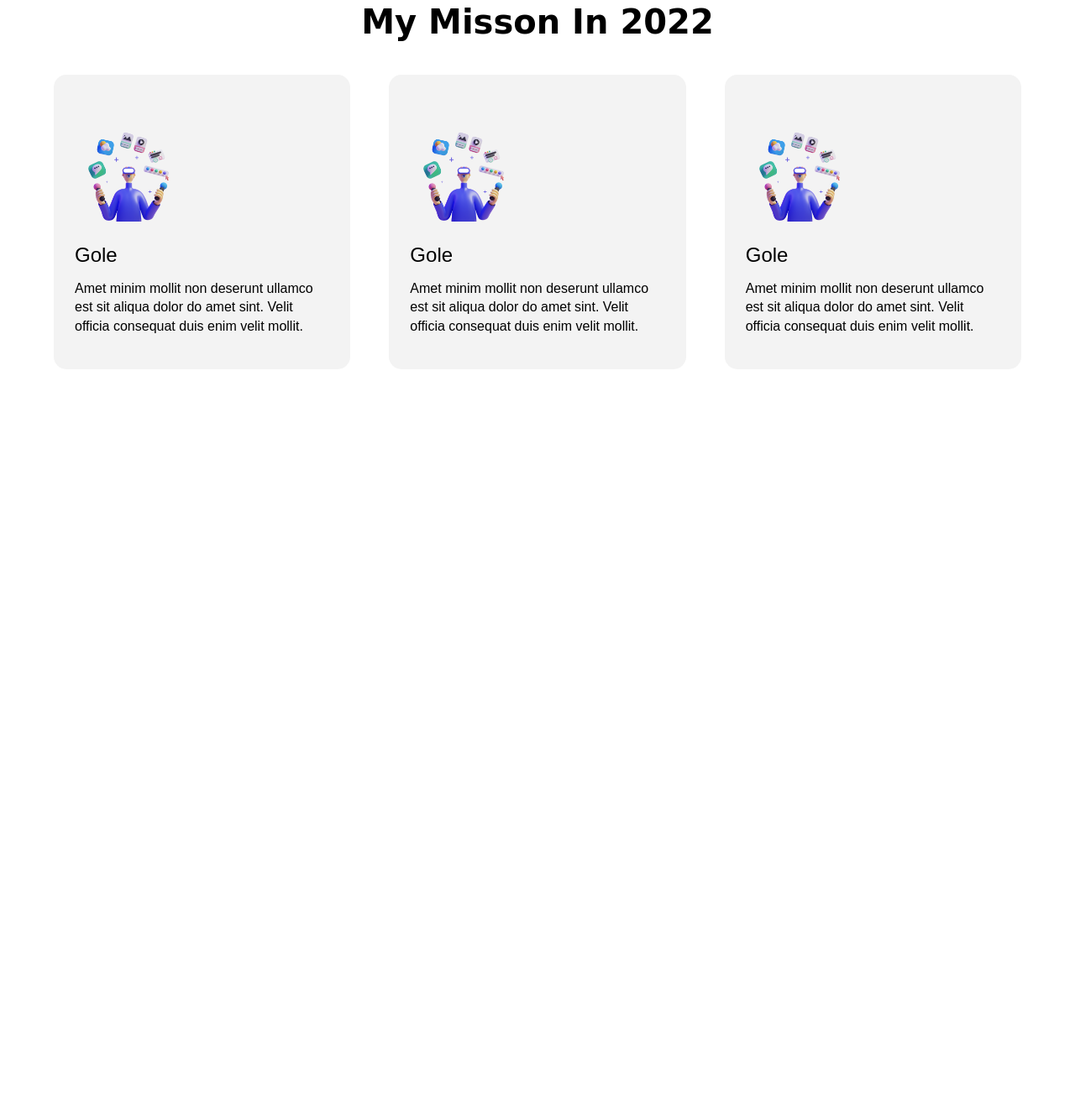
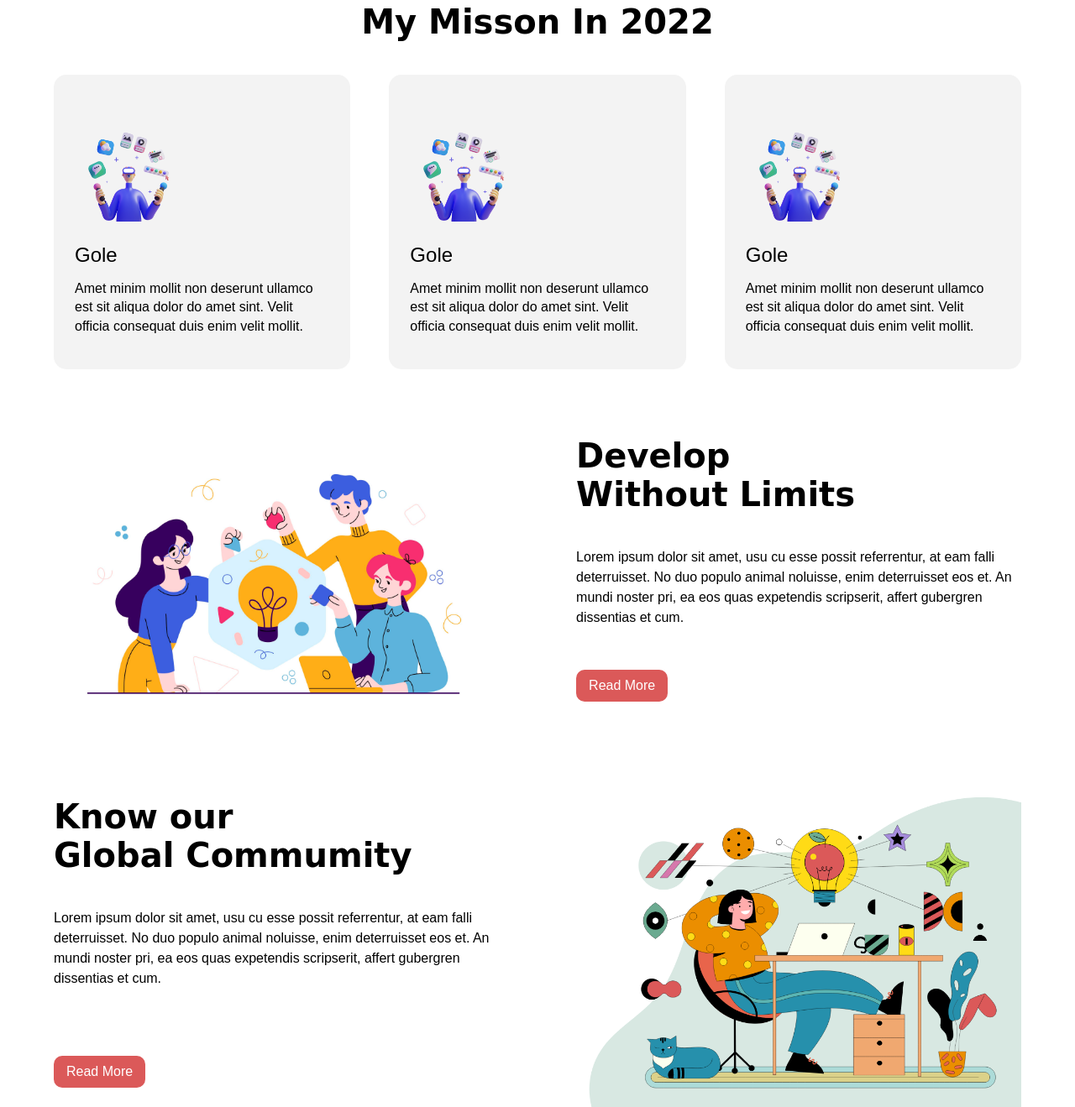
Before and after one commit to devabrahman/portfoio-website, a plain HTML site: page index.html in a window 1280 px wide. Shown: the part 588-1907 px from the top of the page at 84% size. Before the commit the page ends 1028 px from the top, so only its background shows below. Drawn offline with Linux system fonts and the light colour scheme.

Commit message:
Developer thinking and Creative Soluation done

```diff
--- a/index.html
+++ b/index.html
@@ -28,7 +28,7 @@
 <!-- Hero Section End -->
 <!-- Feasud Section Start -->
 <section class="container space">
-    <h1 class="section_title">My Misson In 2022</h1>
+    <h1 class="section_title feasurd_title">My Misson In 2022</h1>
     <div class="section_body">
         <div class="sigle_feaserd">
             <img src="./images/illustrator-1.png" alt="Goal">
@@ -51,7 +51,37 @@
     </div>
 </section>
 <!-- Feasud Section End -->
+<!-- Developer thinking Section Start -->
+<section class="container space section_body">
+    <div class="develper_thinking_img">
+        <img src="./images/idea.jpg" alt="Developer_thinking">
+    </div>
+    <div class="develper_thinking_text">
+        <h1 class="section_title">Develop
+            <br>Without Limits
+        </h1>
+        <p>Lorem ipsum dolor sit amet, usu cu esse possit referrentur, at eam falli deterruisset. No duo populo animal
+            noluisse, enim deterruisset eos et. An mundi noster pri, ea eos quas expetendis scripserit, affert gubergren
+            dissentias et cum.</p>
+        <a href="" class="btn">Read More</a>
+    </div>
+</section>
+<!-- Developer thinking Section End -->
 
+<!-- Creative Soluation Section Start -->
+<section class="container space section_body">
+    <div class="solution_text">
+        <h1 class="section_title">Know our <br> Global Commumity</h1>
+        <p>Lorem ipsum dolor sit amet, usu cu esse possit referrentur, at eam falli deterruisset. No duo populo animal
+            noluisse, enim deterruisset eos et. An mundi noster pri, ea eos quas expetendis scripserit, affert gubergren
+            dissentias et cum.</p>
+        <a href="" class="btn">Read More</a>
+    </div>
+    <div class="solution_img">
+        <img src="./images/creative-solution.png" alt="">
+    </div>
+</section>
+<!-- Creative Soluation Section End -->
 
 <body>
 
--- a/style.css
+++ b/style.css
@@ -20,10 +20,13 @@ body {
   padding-top: 80px;
 }
 .section_title {
-  text-align: center;
   padding-bottom: 40px;
   font-family: "Yeseva One", cursive;
   font-size: 40px;
+}
+.section_body {
+  display: flex;
+  gap: 4%;
 }
 .btn {
   background-color: #db5959;
@@ -61,9 +64,8 @@ header {
   margin-top: -30px;
 }
 /* Hero Section End */
-.section_body {
-  display: flex;
-  gap: 4%;
+.feasurd_title {
+  text-align: center;
 }
 .sigle_feaserd {
   background: #f3f3f3;
@@ -81,3 +83,27 @@ header {
 .section_body .sigle_feaserd p {
   line-height: 1.4;
 }
+/* Feasurd Section End */
+.develper_thinking_text p {
+  line-height: 1.5;
+  padding-bottom: 50px;
+}
+
+.develper_thinking_img {
+  max-width: 50%;
+}
+.develper_thinking_img img {
+  width: 90%;
+}
+/* developer thinking Section End */
+.solution_text p {
+  line-height: 1.5;
+  padding-bottom: 80px;
+}
+.solution_img {
+  min-width: 50%;
+}
+.solution_img img {
+  width: 90%;
+  float: right;
+}
```
Also changed, not shown: images/creative-solution.png (renamed from images/creative solution.png).
